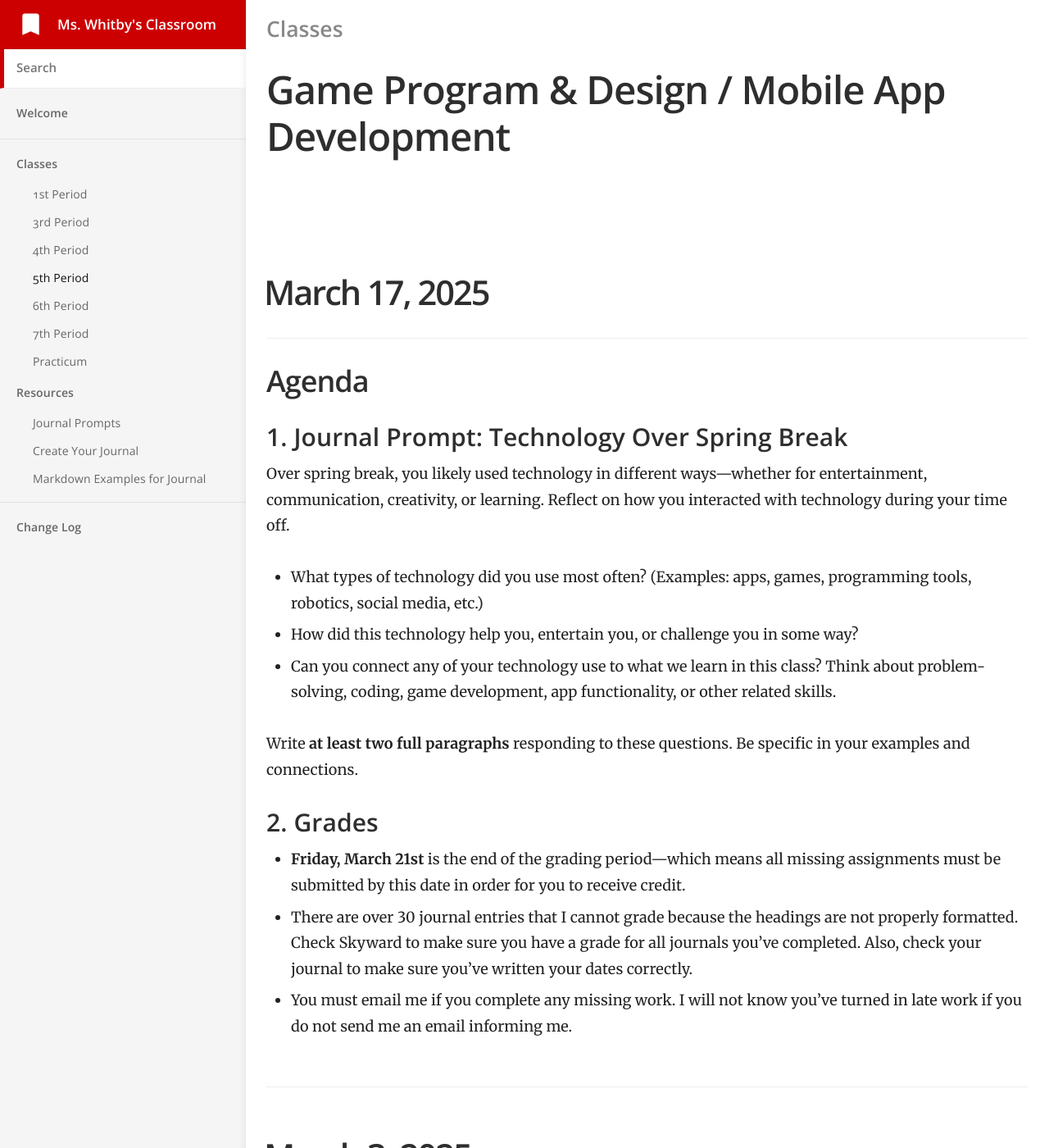
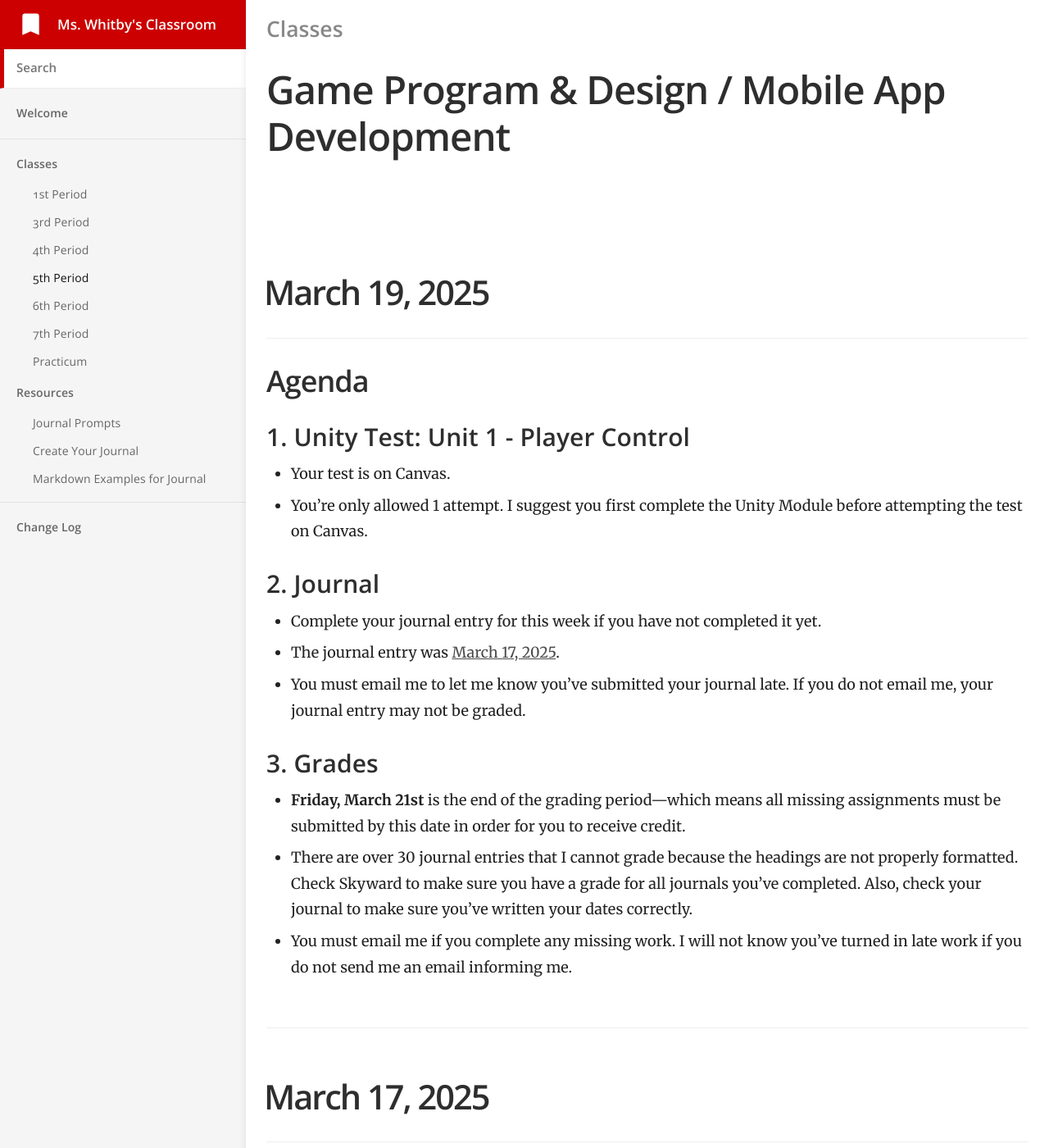
Before and after one commit to mswhitby/classroom, a Jekyll site: the page built from _docs/classes/5th.md, in a window 1280 px wide and 1400 px high. Shown: the whole window at 82% size. Built offline with Jekyll 4.4.1, drawn with Linux system fonts in a browser that asks for light colours.

Commit message:
Updated lessons

```diff
--- a/_docs/classes/5th.md
+++ b/_docs/classes/5th.md
@@ -4,6 +4,30 @@ subtitle: Game Program & Design / Mobile App Development
 category: Classes
 order: 4
 ---
+
+
+# March 19, 2025
+
+## Agenda
+
+### 1. Unity Test: Unit 1 - Player Control
+
+- Your test is on Canvas.
+- You're only allowed 1 attempt. I suggest you first complete the Unity Module before attempting the test on Canvas.
+
+### 2. Journal
+
+- Complete your journal entry for this week if you have not completed it yet.
+- The journal entry was [March 17, 2025](https://github.com/mswhitby/classroom/blob/main/_docs/resources/journal.md#march-17-2025).
+- You must email me to let me know you've submitted your journal late. If you do not email me, your journal entry may not be graded.
+
+### 3. Grades
+
+- **Friday, March 21st** is the end of the grading period—which means all missing assignments must be submitted by this date in order for you to receive credit.
+- There are over 30 journal entries that I cannot grade because the headings are not properly formatted. Check Skyward to make sure you have a grade for all journals you've completed. Also, check your journal to make sure you've written your dates correctly.
+- You must email me if you complete any missing work. I will not know you've turned in late work if you do not send me an email informing me.
+
+----
 
 # March 17, 2025
 
```
Also changed, not shown: _docs/classes/4th.md (+0 -1 lines).
